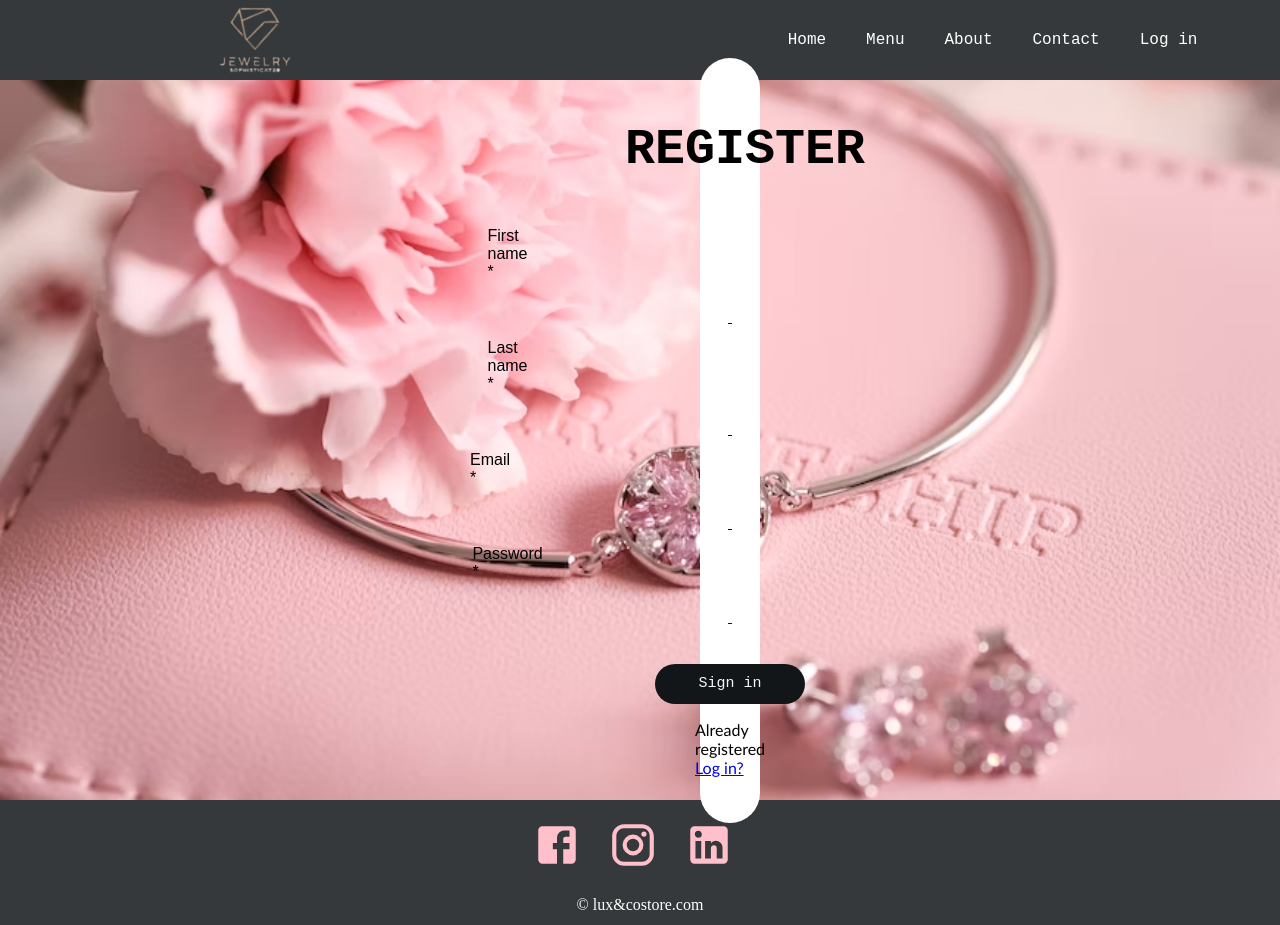
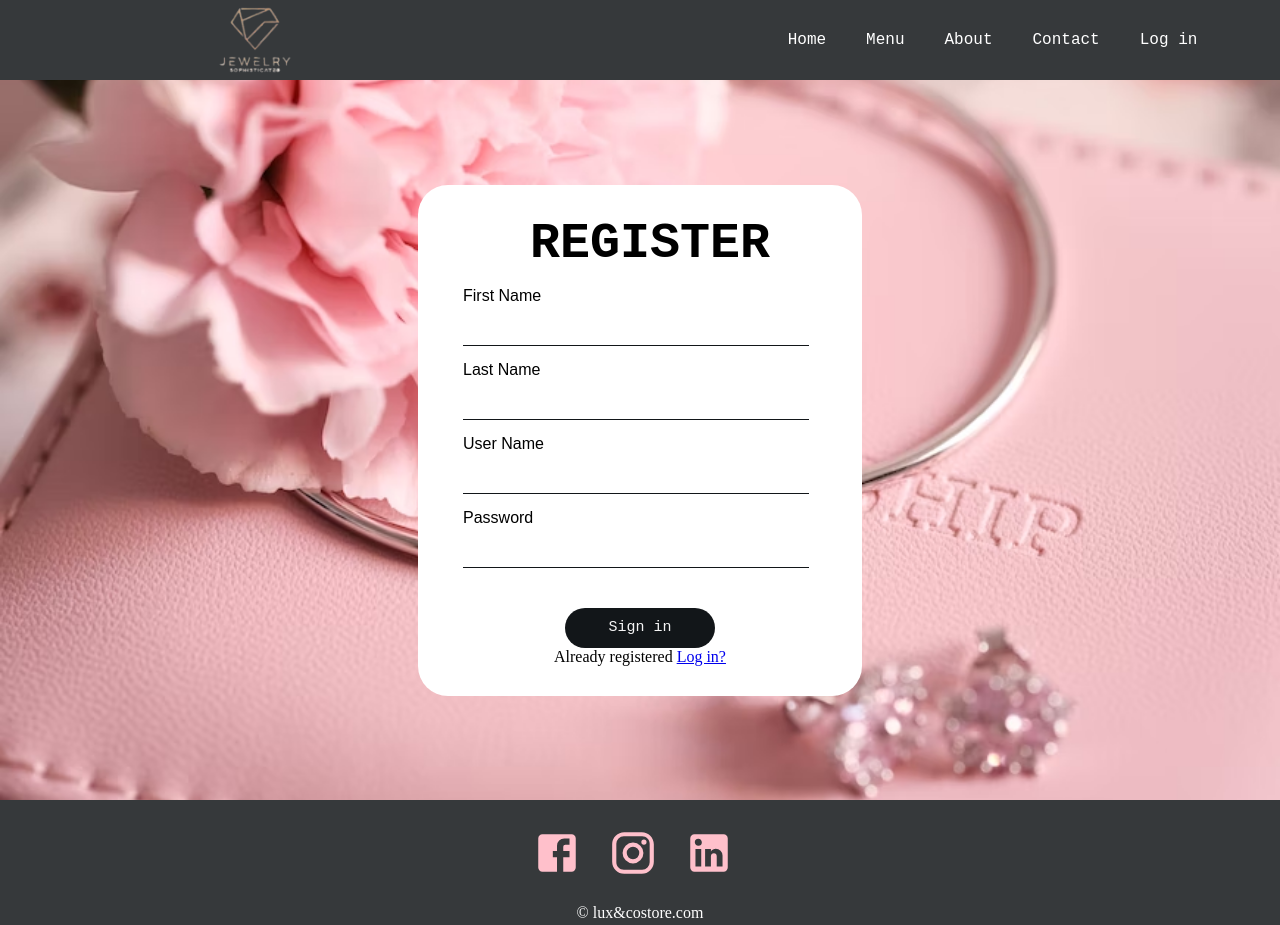
Before and after one commit to HieuNT1805/Web-Client, a React (Create React App) app: page /register in a window 1280 px wide. Built offline with nearby package versions, Linux system fonts and the light colour scheme.

Commit message:
update after fix FE

```diff
--- a/src/pages/Login.js
+++ b/src/pages/Login.js
@@ -4,21 +4,20 @@ import "../style/login.css"
 
 function Login() {
   return (
+    //body login
     <div className="login" style={{backgroundImage: `url(${HomeBackground})`}}>
-            <form className="form-login">
-                    <h1 className="title-login"><b>Log in</b>  </h1>
 
-                    <label className="email-label" htmlFor="email">Email</label>
-                    <input type="email" className="input-email" />
+            <form className="form-login-mau-trang">
+                    <h1 className="tieu-de-login"><b>Log in</b>  </h1>
 
-                    <label className="login-label" htmlFor="password" >Password </label>
-                    <input type="password" className="input-password"  />
+                    <label htmlFor="name">User Name</label>
+                    <input name="name"  type="text"></input>
 
+                    <label htmlFor="pwd">Password</label>
+                    <input name="pwd"  type="password"></input>
 
-
-                    <button type="submit" className="btn btn-primary">Log in</button>
-                    <p className="forgot-password text-right"> or <a href="/register"> Register Account</a>
-        </p>
+                    <button type="submit-btn" className="btn btn-primary">Log in</button>
+                    <p className="forgot-password"> or <a href="/register"> Register Account</a></p>
             </form>
     </div>
   )
--- a/src/pages/Register.js
+++ b/src/pages/Register.js
@@ -1,4 +1,4 @@
-import React, {useState} from 'react'
+import React from 'react'
 import HomeBackground from "../img/background1.avif";
 import "../style/register.css";
 
@@ -9,21 +9,19 @@ function Register() {
           <form className="form-register" >
               <h1> <b>REGISTER</b> </h1>
 
-                    <label className="register-label" htmlFor="name">First name *</label>
-                    <input type="text" className="form-control"  />
+                    <label htmlFor="name">First Name</label>
+                    <input name="name"  type="text"></input>
+                    <label htmlFor="name">Last Name</label>
+                    <input name="name"  type="text"></input>
+                    <label htmlFor="name">User Name</label>
+                    <input name="name"  type="text"></input>
 
-                    <label className="register-label" htmlFor="name" >Last name *</label>
-                    <input type="text" className="form-control" />
-
-                    <label className="email-title" htmlFor="email">Email *</label>
-                    <input type="email" className="form-control"  />
-
-                    <label className="register-label" >Password *</label>
-                    <input type="password" className="form-control"  />
+                    <label htmlFor="pwd">Password</label>
+                    <input name="pwd"  type="password"></input>
 
                     <button type="submit" className="btn btn-primary">Sign in</button>
 
-                    <p className="forgot-password text-right"> Already registered <a href="/login">Log in?</a></p>
+                    <p className="forgot-password"> Already registered <a href="/login">Log in?</a></p>
 
           </form>
           </div>
--- a/src/style/Homepage.css
+++ b/src/style/Homepage.css
@@ -1,3 +1,4 @@
+
 .home {
     width: 100%;
     height: 90vh;
@@ -33,6 +34,7 @@
     font-weight: lighter;
     color: black;
     margin-left: 150px;
+    margin-top: 20px;
 }
 
 .container-header button {
@@ -48,8 +50,8 @@
     text-decoration: none;
     font-size: 20px;
     font-family: 'Courier New', Courier, monospace;
-
     margin-left: 150px;
+    margin-top: 10px;
 }
 
   .container-header button:hover {
--- a/src/style/about.css
+++ b/src/style/about.css
@@ -1,3 +1,7 @@
+*{
+    margin: 0px;
+    padding: 0px;
+}
 .about {
     width: 100%;
     height: 90vh;
@@ -18,7 +22,7 @@
     flex-direction: column;
     height: 80%;
     align-items: center;
-    margin-top: 20px;
+    margin-top: 25px;
 }
 .aboutbottom p {
     width: 120px;
@@ -32,6 +36,7 @@
     display: flex;
     justify-content: center;
     transform: translateY(-40px);
+    margin-top: 20px;
 }
 .img-founder{
     display: flex;
--- a/src/style/contact.css
+++ b/src/style/contact.css
@@ -1,3 +1,7 @@
+*{
+    margin: 0;
+    padding: 0;
+}
 .contact {
     width: 100%;
     height: 90vh;
--- a/src/style/login.css
+++ b/src/style/login.css
@@ -1,3 +1,7 @@
+*{
+    margin: 0px;
+    padding: 0px;
+}
 .login{
     width: 100%;
     height: 90vh;
@@ -8,45 +12,44 @@
     background-position: center;
     background-repeat: no-repeat;
     background-size: cover;
-    font-family: "Gill Sans", "Gill Sans MT", Calibri, "Trebuchet MS", sans-serif;
+
 }
-.form-login {
-    align-items: center;
+.form-login-mau-trang {
     background-color: white;
-    margin-left: 700px;
-    margin-right: 700px;
+    margin-left: auto;
+    margin-right: auto;
     border-radius: 30px;
     /* height: 50vh; */
-    width: auto;
+    width: 20%;
     height: auto;
-
 }
-.title-login{
+/* Header LogIn  */
+.tieu-de-login{
     font-family: 'Courier New', Courier, monospace;
     font-weight: 30;
     font-size: 50px;
-    margin-left: 30px;
+    margin-left: 20px;
+
+    text-align: center;
 }
-form input{
+/* dong input */
+.form-login-mau-trang input{
     height: 40px;
-    width: 80%;
+    width: 100%;
     border: none;
     border-bottom: 1px solid #121619;
     color: black;
-
+    margin-left: 15px;
+    margin-right: 5px;
 }
-.email-label{
+/* label */
+.form-login-mau-trang label{
     margin-top: 15px;
     color: black;
     font-family: Arial, Helvetica, sans-serif;
-    margin-left: 10px;
-    margin-right: 495px;
-
+    margin-left: 15px;
 }
-.login-label{
-    margin-top: 15px;
-    color: black;
-    font-family: Arial, Helvetica, sans-serif;
-    margin-left: 10px;
-    margin-right: 465px;
+.forgot-password{
+    margin-left: auto;
+    margin-right: auto;
 }
--- a/src/style/register.css
+++ b/src/style/register.css
@@ -1,3 +1,7 @@
+*{
+    margin: 0px;
+    padding: 0px;
+}
 .register {
     width: 100%;
     height: 90vh;
@@ -8,16 +12,13 @@
     background-position: center;
     background-repeat: no-repeat;
     background-size: cover;
-    font-family: "Gill Sans", "Gill Sans MT", Calibri, "Trebuchet MS", sans-serif;
 }
 .form-register {
-    align-items: center;
     background-color: white;
-    margin-left: 700px;
-    margin-right: 700px;
+    margin-left: auto;
+    margin-right: auto;
     border-radius: 30px;
-    /* height: 50vh; */
-    width: auto;
+    width: 30%;
     height: auto;
 
 }
@@ -25,21 +26,29 @@
     font-family: 'Courier New', Courier, monospace;
     font-weight: 30;
     font-size: 50px;
-    margin-left: 30px;
+    margin-left: 20px;
+    text-align: center;
 }
-form input{
+.form-register input{
     height: 40px;
-    width: 80%;
+    width: 90%;
     border: none;
     border-bottom: 1px solid #121619;
     color: black;
+    margin-left: 15px;
+}
+.form-register label {
+    margin-top: 15px;
+    color: black;
+    font-family: Arial, Helvetica, sans-serif;
 
+    margin-left: 15px;
 }
-input::placeholder, textarea::placeholder{
+/* input::placeholder, textarea::placeholder{
     font-weight: bold;
     color: gray;
     font-family: Arial, Helvetica, sans-serif;
-}
+} */
 
 form button{
     margin-top: 40px;
@@ -52,20 +61,10 @@ form button{
     font-size: 15px;
     font-family: 'Courier New', Courier, monospace ;
     cursor: pointer;
-    margin-left: 10px;
-    margin-right: 10px;
+    margin-left: auto;
+    margin-right: auto;
 }
-.register-label{
-    margin-top: 15px;
-    color: black;
-    font-family: Arial, Helvetica, sans-serif;
-    margin-left: 10px;
-    margin-right: 455px;
+.forgot-password{
+    margin-left: auto;
+    margin-right: auto;
 }
-.email-title{
-    margin-top: 15px;
-    color: black;
-    font-family: Arial, Helvetica, sans-serif;
-    margin-left: 10px;
-    margin-right: 490px;
-}
```
